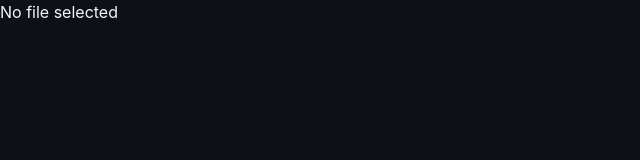
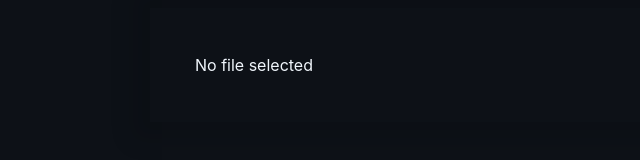
Before and after one commit to ManWithA1000Names/Mark, a website built with Vite: page index.html in a window 1280 px wide. Shown: the whole page, without its empty margins (0-640 px from the left). Built offline with nearby package versions, Linux system fonts and the light colour scheme.

```diff
--- a/src/styles.css
+++ b/src/styles.css
@@ -1,19 +1,24 @@
 @import url("../node_modules/github-markdown-css/github-markdown-dark.css");
 
-@tailwind base;
-@tailwind components;
-@tailwind utilities;
+/* @tailwind base; */
+/* @tailwind components; */
+/* @tailwind utilities; */
 
-.md a {
-  @apply text-blue-500;
-  text-decoration: none !important;
+body {
+  background-color: #0d1117;
 }
 
-.md a:hover {
-  @apply text-blue-600 decoration-solid;
-  text-decoration: underline !important;
+.markdown-body {
+  box-sizing: border-box;
+  min-width: 200px;
+  max-width: 980px;
+  margin: 0 auto;
+  padding: 45px;
+  box-shadow: 0px 0px 20px 20px rgba(0, 0, 0, 0.1);
 }
 
-.md img {
-  @apply rounded-md cursor-pointer;
+@media (max-width: 767px) {
+  .markdown-body {
+    padding: 15px;
+  }
 }
```
